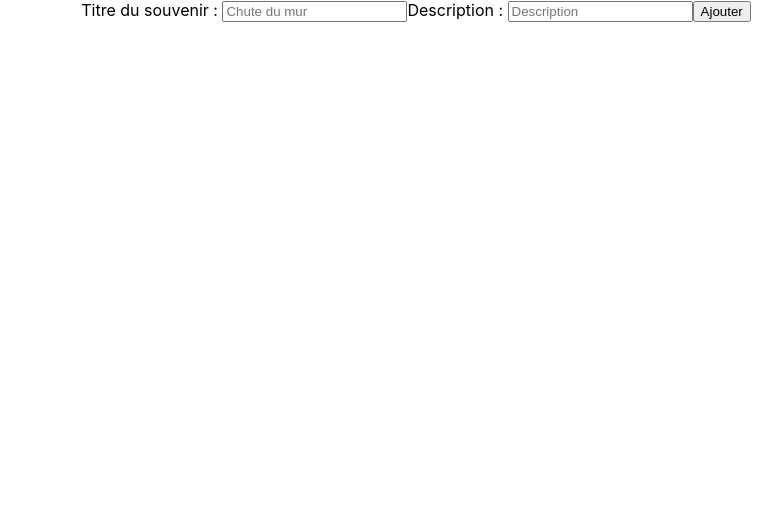
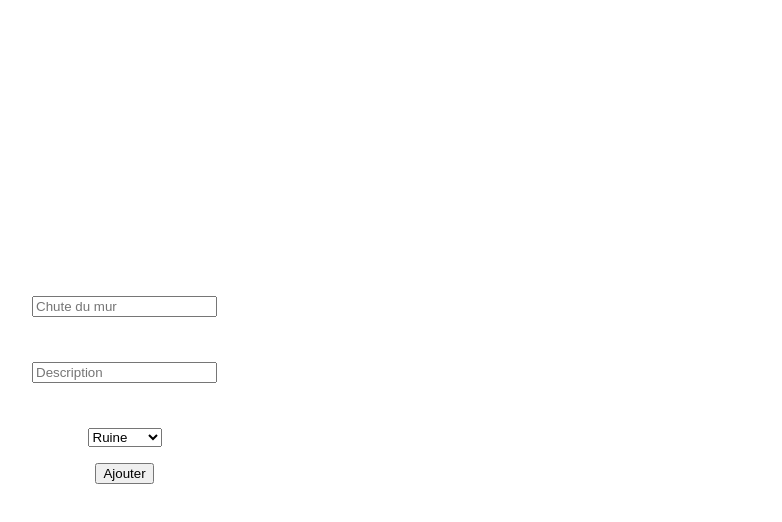
Before and after one commit to ciesanslanommer/Projet89, a React (Create React App) app: page / in a window 1280 px wide. Shown: the top 522 px of the page, without its empty margins (224-1006 px from the left). Built offline with nearby package versions, Linux system fonts and the light colour scheme; no server answers.

Commit message:
Modif formulaire + un peu de css

```diff
--- /dev/null
+++ b/src/AdminForm.css
@@ -0,0 +1,18 @@
+.adminForm{
+    position: absolute;
+    display: flex;
+    flex-direction: column;
+    justify-content: space-around;
+    align-items: center;
+    color: white;
+    margin: 20%;
+    height: 30vh;
+  }
+
+.adminForm label{
+    margin: 2%;
+}
+
+.adminForm button{
+    margin: 4%;
+}
--- a/src/AdminForm.js
+++ b/src/AdminForm.js
@@ -1,4 +1,5 @@
 import {React, Component} from 'react';
+import './AdminForm.css'
 
 class AdminForm extends Component {
 
@@ -41,11 +42,16 @@ class AdminForm extends Component {
     render() {
         const {title, content} = this.state
         return (
-            <form>
+            <form className = 'adminForm'>
                 <label>Titre du souvenir : </label>
                 <input value = {this.state.title} type='text' placeholder='Chute du mur' onChange = {this.handleChangeTitle}/>
                 <label>Description : </label>
                 <input value = {this.state.content} type='text' placeholder='Description' onChange = {this.handleChangeContent}/>
+                <label>Choix du parcours :</label>
+                <select name = "trail" id = "trail_select">
+                    <option value = "Ruine">Ruine</option>
+                    <option value = "Passage">Passage</option>
+                </select>
                 <button type="button" onClick = {() => this.postRequest(title, content)}>Ajouter</button>
             </form>
         )
--- a/src/App.js
+++ b/src/App.js
@@ -208,8 +208,8 @@ class App extends Component {
     const loaded = this.state.noeudsLoaded && this.state.souvenirsLoaded;
     return (
       <div className= "App">
-        <AdminForm />
-        {<Nav />}
+        <Nav />
+        <AdminForm/>
         {loaded &&
           <Trails
             nodeClick = {this.changeDoc}
--- a/src/Nav.css
+++ b/src/Nav.css
@@ -1,4 +1,4 @@
-.form {
+.searchForm {
     position : absolute;
     left: 2vw;
     top: 2vh;
@@ -7,7 +7,7 @@
     display: inline-block;
 }
 
-.form img {
+.searchForm img {
     width: 1.5vw;
     height: 1%;
     padding-right:2vw;
--- a/src/Nav.js
+++ b/src/Nav.js
@@ -37,7 +37,7 @@ class Nav extends Component {
         const icons = this.state.boolean ? "loupe" : "close"
 
         return (
-            <form className = "form" onSubmit={this.collectInfo}>
+            <form className = "searchForm" onSubmit={this.collectInfo}>
                 <img
                     src={require('./../src/assets/' + icons + '.png').default}
                     alt={desc}
```
Also changed, not shown: src/App.css (line endings or trailing spaces).
